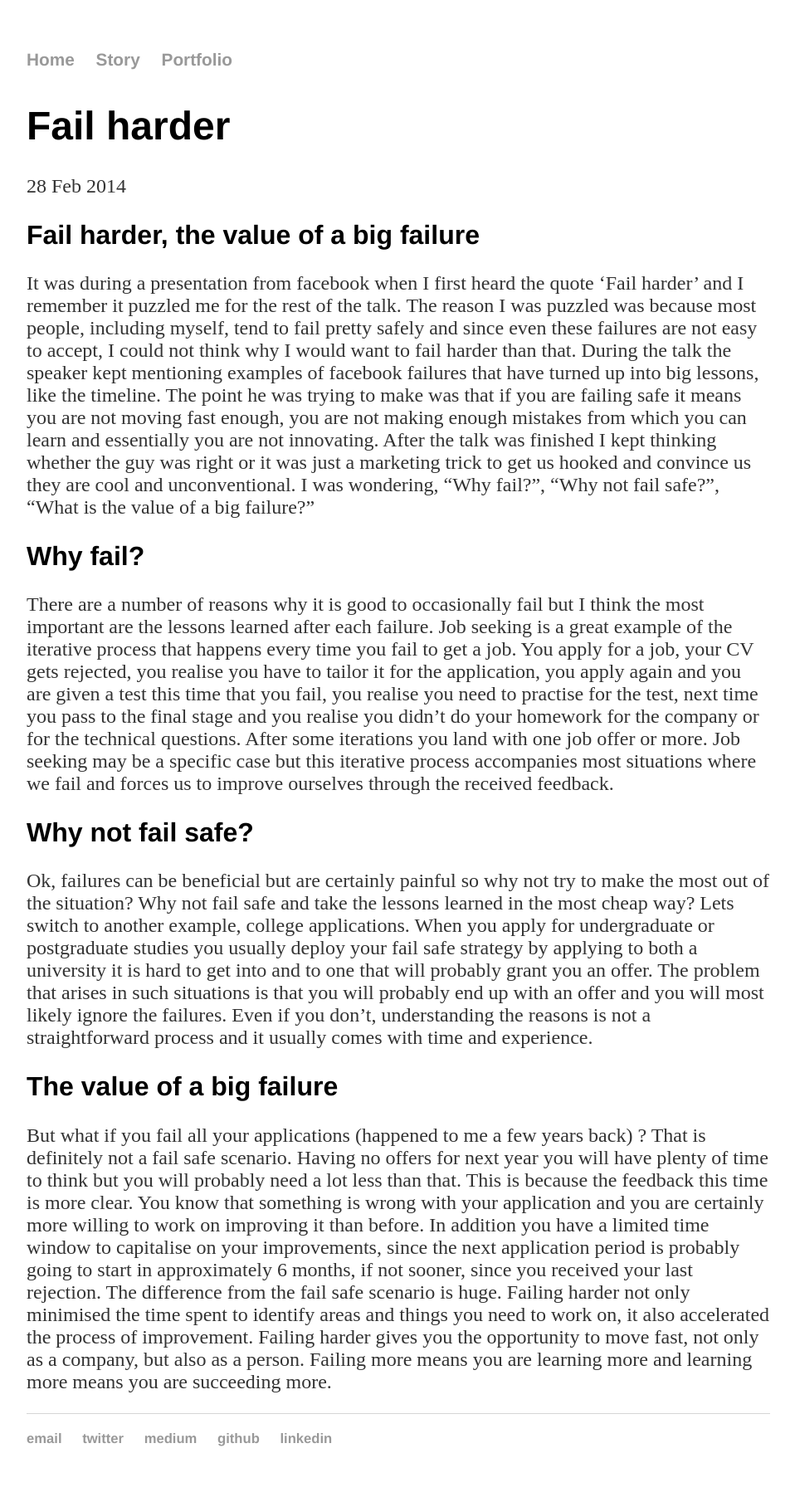
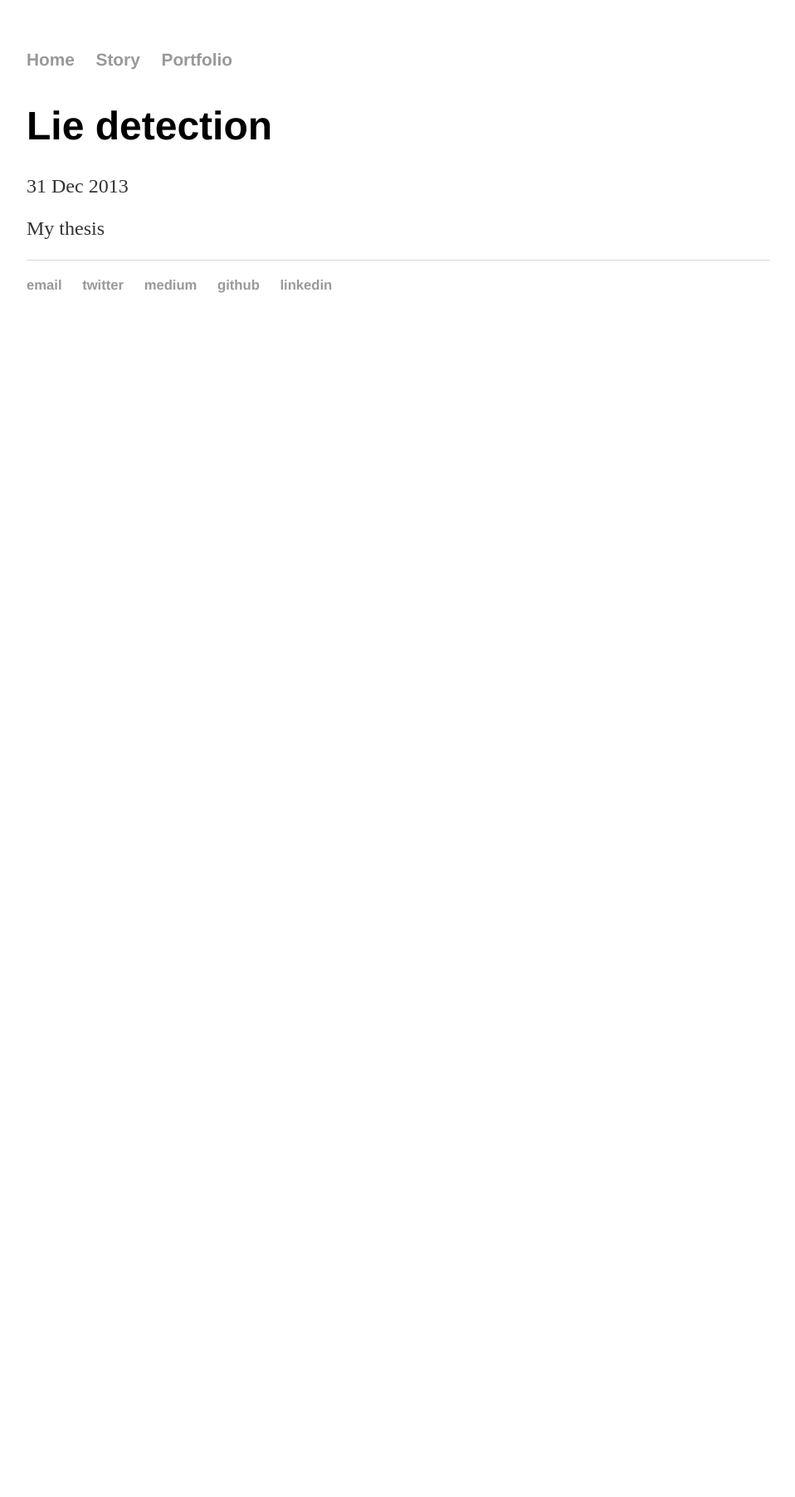
Before and after one commit to nsorros/nsorros.github.io, a Jekyll site: the page built from _posts/2014-02-28-fail-harder.md, in a window 1280 px wide. Shown: the whole page at 83% size, without its empty margins (160-1118 px from the left). Built offline with Jekyll 4.4.1, drawn with Linux system fonts in a browser that asks for light colours; after the commit the page ends 900 px from its top, so only the background shows below that.

Commit message:
Update 2014-02-28-fail-harder.md

```diff
--- a/_posts/2014-02-28-fail-harder.md
+++ b/_posts/2014-02-28-fail-harder.md
@@ -1,37 +1,7 @@
 ---
 layout: post
-title: Fail harder
-date: 2014-02-28
+title: Lie detection
+date: 2013-12-31
 ---
 
-## Fail harder, the value of a big failure
-
-It was during a presentation from facebook when I first heard the quote ‘Fail harder’ and I remember it puzzled me for the rest of the talk.
-The reason I was puzzled was because most people, including myself, tend to fail pretty safely and since even these failures are not easy to accept,
-I could not think why I would want to fail harder than that.
-During the talk the speaker kept mentioning examples of facebook failures that have turned up into big lessons,
-like the timeline. The point he was trying to make was that if you are failing safe it means you are not moving
-fast enough, you are not making enough mistakes from which you can learn and essentially you are not innovating.
-After the talk was finished I kept thinking whether the guy was right or it was just a marketing trick to get us
-hooked and convince us they are cool and unconventional.
-I was wondering, “Why fail?”, “Why not fail safe?”, “What is the value of a big failure?”
-
-## Why fail?
-
-There are a number of reasons why it is good to occasionally fail but I think the most important are the lessons learned after each failure.
-Job seeking is a great example of the iterative process that happens every time you fail to get a job.
-You apply for a job, your CV gets rejected, you realise you have to tailor it for the application,
-you apply again and you are given a test this time that you fail, you realise you need to practise for the test,
-next time you pass to the final stage and you realise you didn’t do your homework for the company or for the technical questions.
-After some iterations you land with one job offer or more. Job seeking may be a specific case but this iterative
-process accompanies most situations where we fail and forces us to improve ourselves through the received feedback.
-
-## Why not fail safe?
-
-Ok, failures can be beneficial but are certainly painful so why not try to make the most out of the situation? Why not fail safe and take the lessons learned in the most cheap way? Lets switch to another example, college applications. When you apply for undergraduate or postgraduate studies you usually deploy your fail safe strategy by applying to both a university it is hard to get into and to one that will probably grant you an offer. The problem that arises in such situations is that you will probably end up with an offer and you will most likely ignore the failures. Even if you don’t, understanding the reasons is not a straightforward process and it usually comes with time and experience.
-
-## The value of a big failure
-
-But what if you fail all your applications (happened to me a few years back) ? That is definitely not a fail safe scenario. Having no offers for next year you will have plenty of time to think but you will probably need a lot less than that. This is because the feedback this time is more clear. You know that something is wrong with your application and you are certainly more willing to work on improving it than before. In addition you have a limited time window to capitalise on your improvements, since the next application period is probably going to start in approximately 6 months, if not sooner, since you received your last rejection.
-The difference from the fail safe scenario is huge. Failing harder not only minimised the time spent to identify areas and things you need to work on, it also accelerated the process of improvement.
-Failing harder gives you the opportunity to move fast, not only as a company, but also as a person. Failing more means you are learning more and learning more means you are succeeding more.
+My thesis
```
